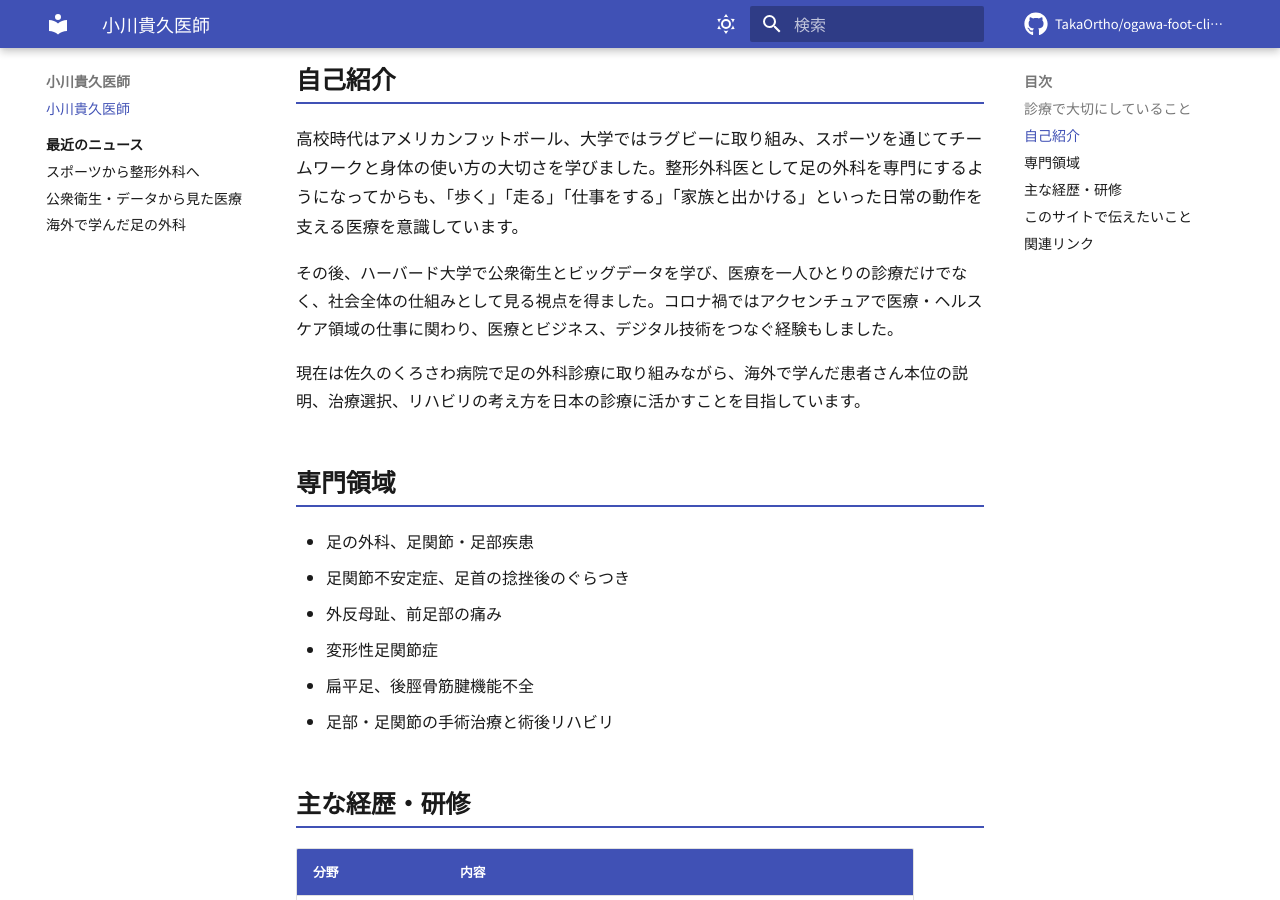
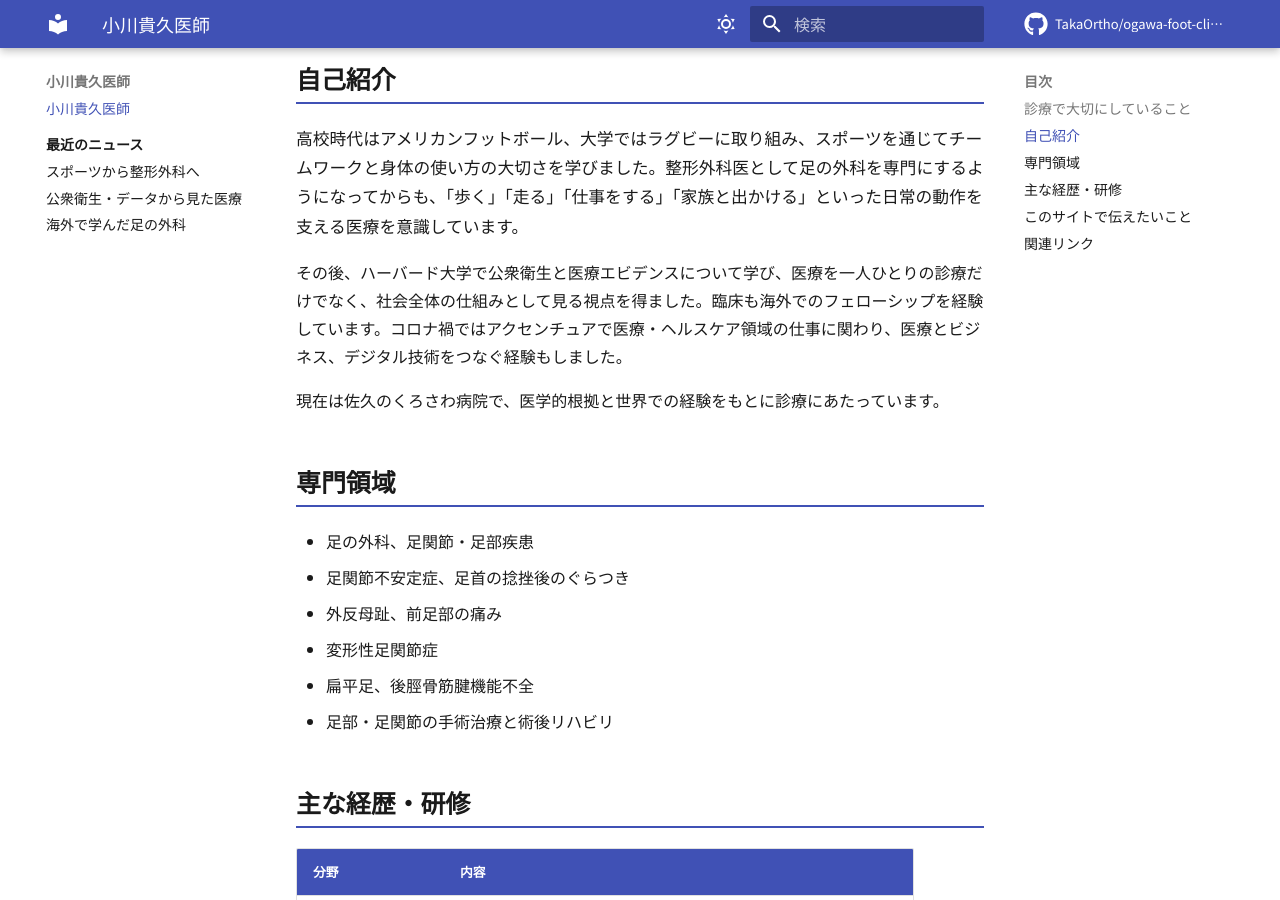
Before and after one commit to TakaOrtho/ogawa-foot-clinic-wiki, an MkDocs documentation site: the page built from docs/about.md, in a window 1280 px wide and 900 px high, scrolled down 1030 px. Built offline with MkDocs 1.6.1 and Material for MkDocs 9.7.7, drawn with Linux system fonts in a browser that asks for light colours; comment, search, counter and statistics services are not loaded.

Commit message:
Describe Harvard evidence training and overseas fellowship in the physician bio.
Co-authored-by: Cursor <cursoragent@cursor.com>

```diff
--- a/docs/about.md
+++ b/docs/about.md
@@ -36,9 +36,9 @@
 
 高校時代はアメリカンフットボール、大学ではラグビーに取り組み、スポーツを通じてチームワークと身体の使い方の大切さを学びました。整形外科医として足の外科を専門にするようになってからも、「歩く」「走る」「仕事をする」「家族と出かける」といった日常の動作を支える医療を意識しています。
 
-その後、ハーバード大学で公衆衛生とビッグデータを学び、医療を一人ひとりの診療だけでなく、社会全体の仕組みとして見る視点を得ました。コロナ禍ではアクセンチュアで医療・ヘルスケア領域の仕事に関わり、医療とビジネス、デジタル技術をつなぐ経験もしました。
+その後、ハーバード大学で公衆衛生と医療エビデンスについて学び、医療を一人ひとりの診療だけでなく、社会全体の仕組みとして見る視点を得ました。臨床も海外でのフェローシップを経験しています。コロナ禍ではアクセンチュアで医療・ヘルスケア領域の仕事に関わり、医療とビジネス、デジタル技術をつなぐ経験もしました。
 
-現在は佐久のくろさわ病院で足の外科診療に取り組みながら、海外で学んだ患者さん本位の説明、治療選択、リハビリの考え方を日本の診療に活かすことを目指しています。
+現在は佐久のくろさわ病院で、医学的根拠と世界での経験をもとに診療にあたっています。
 
 ## 専門領域
 
```
Also changed, not shown: docs/index.md (+1 -1 lines).
